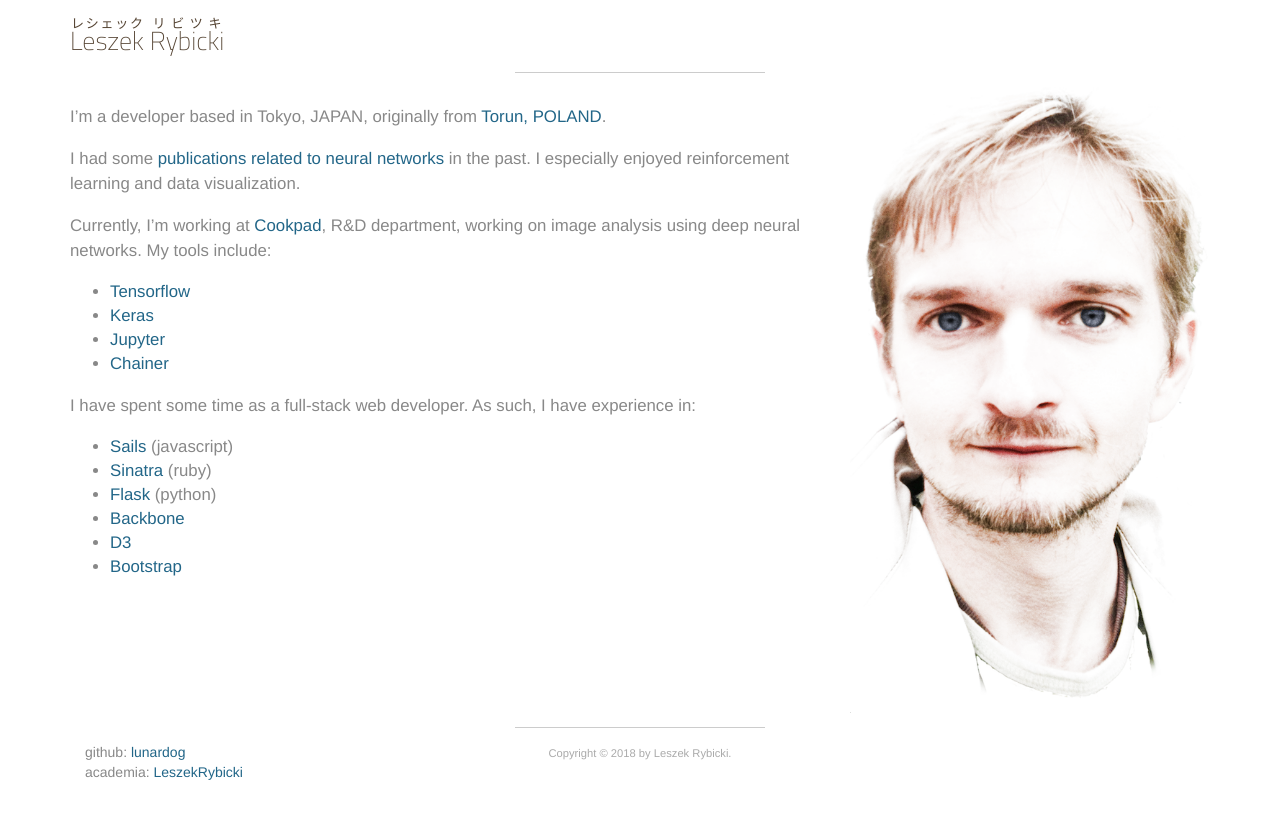
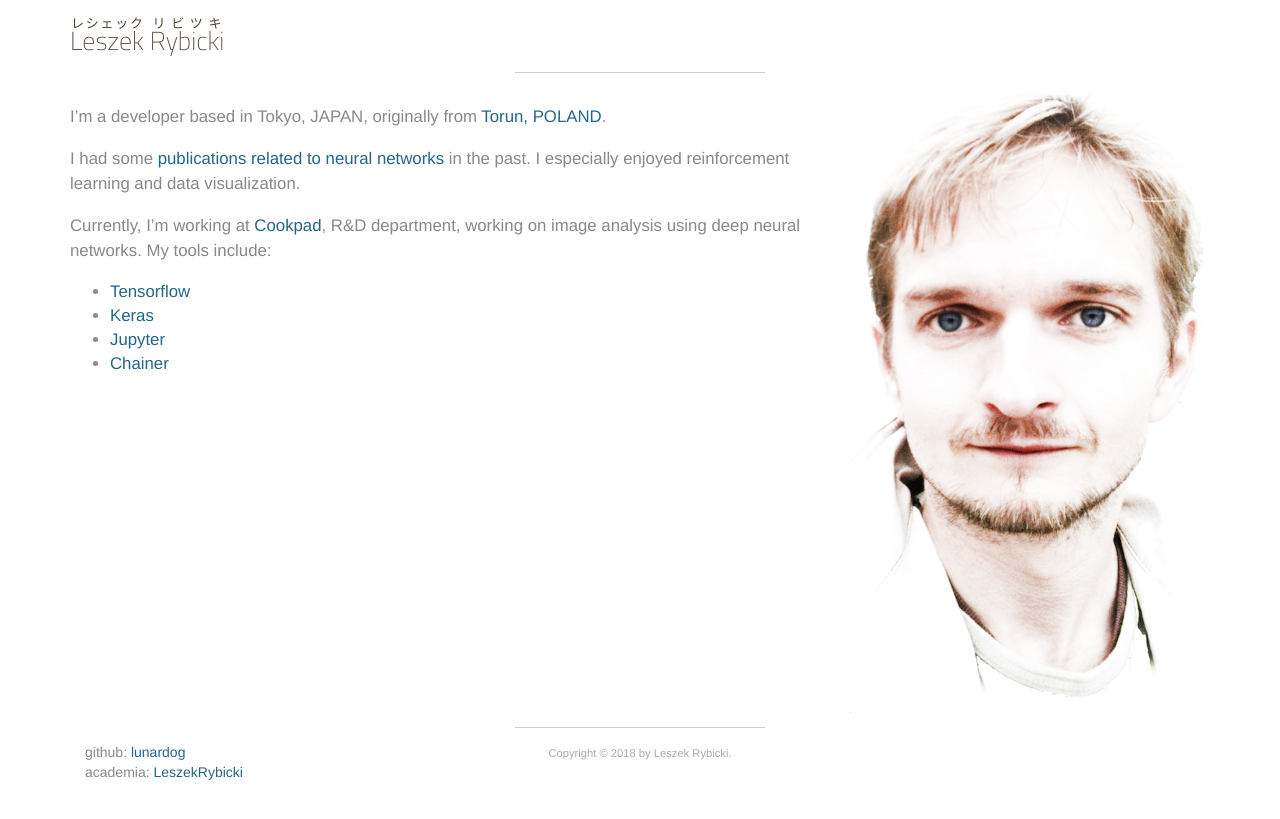
Before and after one commit to leszekr/leszekr.github.io, a Jekyll site: the page built from index.md, in a window 1280 px wide. Shown: the top 819 px of the page. Built offline with Jekyll 4.4.1, drawn with Linux system fonts in a browser that asks for light colours.

Commit message:
remove frontend

```diff
--- a/index.md
+++ b/index.md
@@ -13,12 +13,3 @@ Currently, I'm working at [Cookpad](https://info.cookpad.com/), R&D department,
  - [Keras](https://keras.io)
  - [Jupyter](http://jupyter.readthedocs.io)
  - [Chainer](http://chainer.org)
-
-I have spent some time as a full-stack web developer. As such, I have experience in:
-
- - [Sails](http://sailsjs.org/) (javascript)
- - [Sinatra](http://www.sinatrarb.com/) (ruby)
- - [Flask](http://flask.pocoo.org/) (python)
- - [Backbone](http://backbonejs.org/)
- - [D3](http://d3js.org/)
- - [Bootstrap](http://getbootstrap.com/)
```
